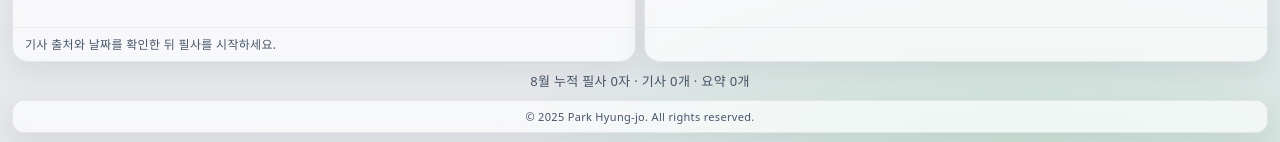
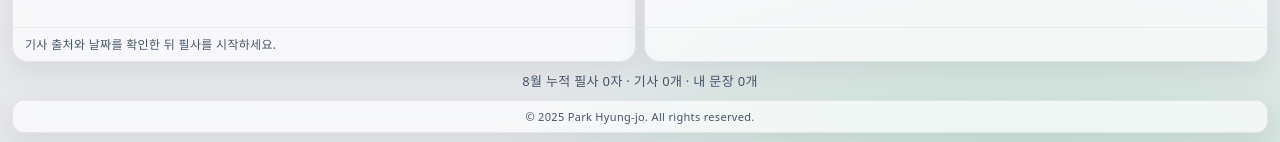
Before and after one commit to Walpin007/article-typing-app, a React (Vite) app: page / in a window 1280 px wide. Shown: the part 655-797 px from the top of the page. Built offline with nearby package versions, Linux system fonts and the light colour scheme.

Commit message:
add: 기사 요약부분 추가 업데이트 및 리워드 수정

```diff
--- a/src/App.jsx
+++ b/src/App.jsx
@@ -1639,7 +1639,7 @@ export default function App() {
         >
           <div className="summaryHeader">
             <div className="summaryTitle">
-              기사 요약
+              내 문장으로 정리하기
             </div>
 
             <button
@@ -1658,7 +1658,7 @@ export default function App() {
               setSummary(event.target.value)
             }
             spellCheck="false"
-            placeholder="직접 기사의 핵심 내용을 요약해 보세요. (워드 저장 버튼으로 Skip 가능)"
+            placeholder="읽은 내용을 정리하고, 하고 싶은 이야기가 있다면 이어서 써보세요. (워드 저장 버튼으로 Skip 가능)"
           />
         </section>
       )}
@@ -1666,7 +1666,7 @@ export default function App() {
     <div className="monthlyReward">
       {monthlyStats.month}월 누적 필사{" "}
       {monthlyStats.totalTypedChars.toLocaleString()}자 · 기사{" "}
-      {monthlyStats.completedArticles.toLocaleString()}개 · 요약{" "}
+      {monthlyStats.completedArticles.toLocaleString()}개 · 내 문장{" "}
       {monthlyStats.summaryCount.toLocaleString()}개
     </div>
 
```
